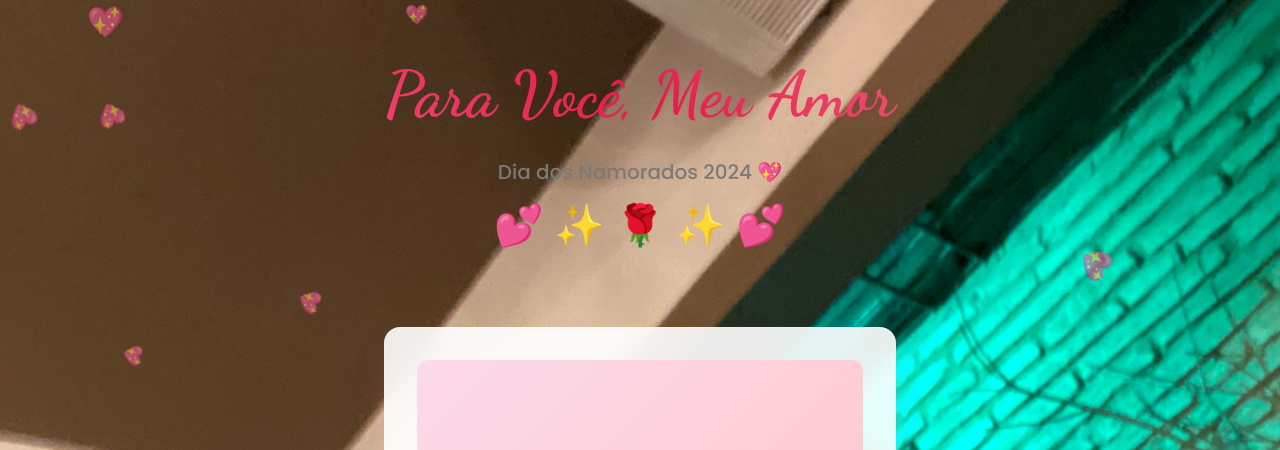
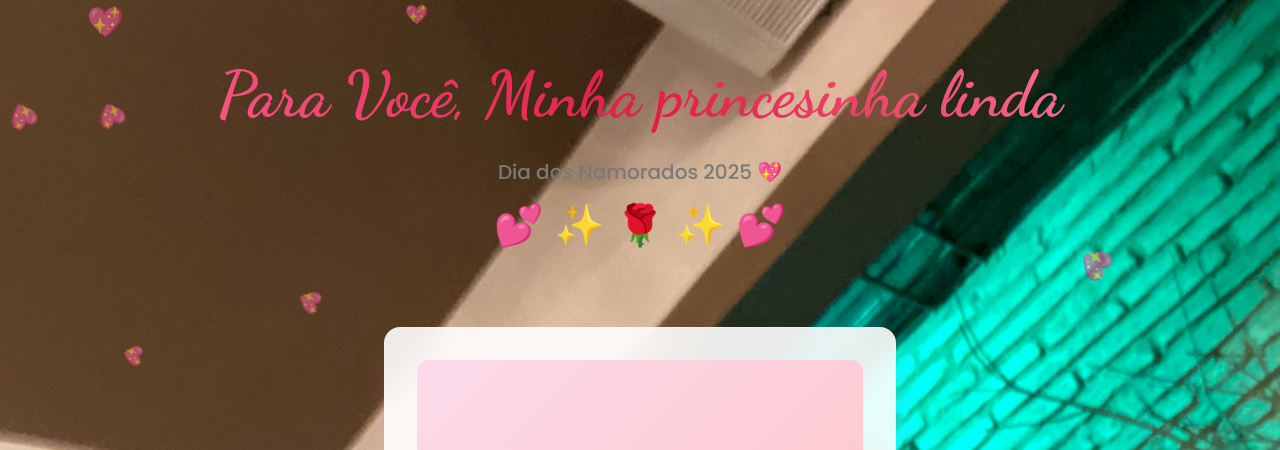
Before and after one commit to soeuicaro/kelinamorado, a plain HTML site: page index.html in a window 1280 px wide. Shown: the top 450 px of the page. Drawn offline with Linux system fonts and the light colour scheme.

Commit message:
Update index.html

```diff
--- a/index.html
+++ b/index.html
@@ -3,7 +3,7 @@
 <head>
     <meta charset="UTF-8">
     <meta name="viewport" content="width=device-width, initial-scale=1.0">
-    <title>Para Minha Namorada - Dia dos Namorados 💖</title>
+    <title>Para minha Keli 💖</title>
     <meta name="description" content="Um site especial de Dia dos Namorados" />
     <meta name="author" content="Lovable" />
 
@@ -556,8 +556,8 @@
     <!-- Header -->
     <header class="header">
         <div class="container">
-            <h1>Para Você, Meu Amor</h1>
-            <p>Dia dos Namorados 2024 💖</p>
+            <h1>Para Você, Minha princesinha linda</h1>
+            <p>Dia dos Namorados 2025 💖</p>
             <div class="emoji-row">💕 ✨ 🌹 ✨ 💕</div>
         </div>
     </header>
```
